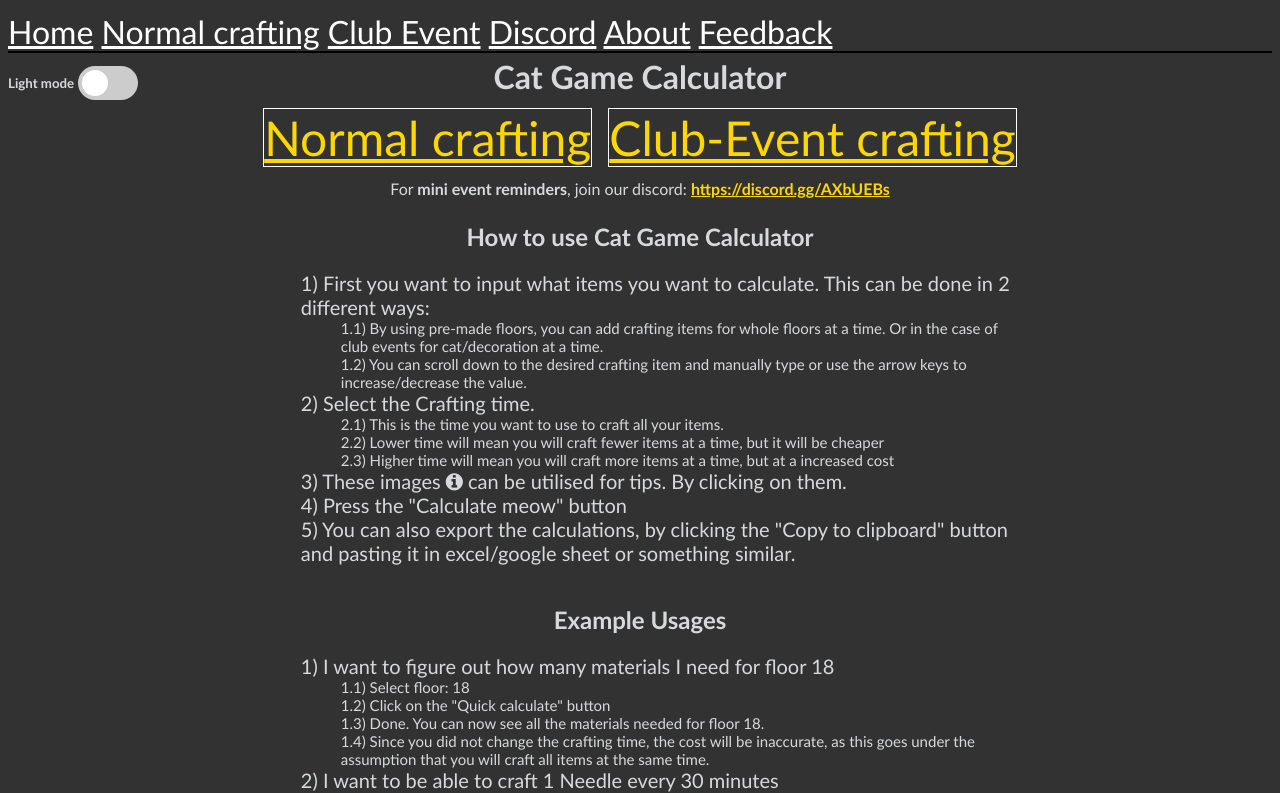
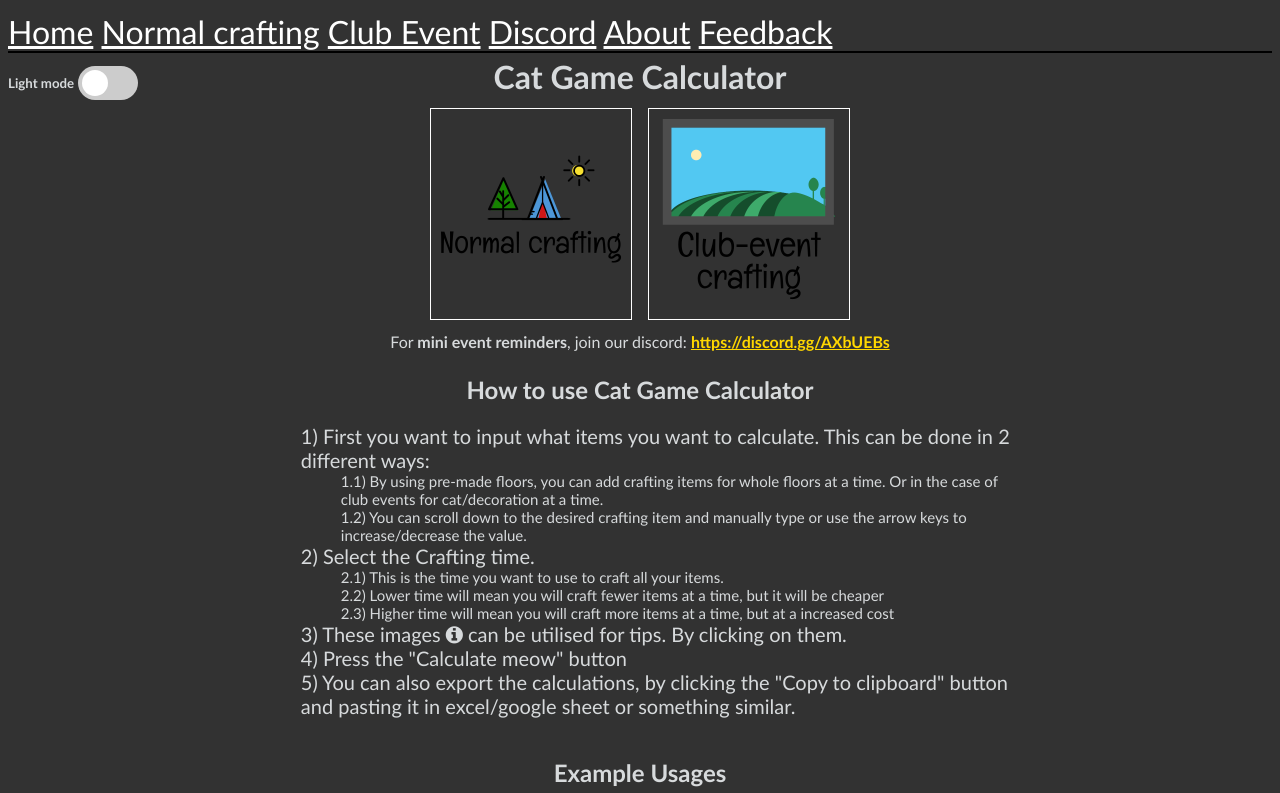
Before and after one commit to jorsae/CatGameCalculator, a website built with webpack: page src/html/index.html in a window 1280 px wide. Shown: the top 793 px of the page. Built offline with nearby package versions, Linux system fonts and the light colour scheme; files whose address does not match are found by name.

Commit message:
Added logo for normal crafting and club-event crafting

```diff
--- a/src/css/main.css
+++ b/src/css/main.css
@@ -115,6 +115,10 @@
     display: flex;
     flex-direction: row;
     justify-content: center;
+}
+
+.calculator-selection-logo{
+    width: 100%;
 }
 
 .calculator-option{
--- a/src/html/index.html
+++ b/src/html/index.html
@@ -76,8 +76,8 @@
 
         <h1 class="text-center">Cat Game Calculator</h1>
         <div class="calculator-selection">
-            <a href="normal.html" class="calculator-option">Normal crafting</a>
-            <a href="event.html" class="calculator-option">Club-Event crafting</a>
+            <a href="normal.html" class="calculator-option"><img src="images/normal-crafting_logo.png" class="calculator-selection-logo" alt="Normal crafting"></a>
+            <a href="event.html" class="calculator-option"><img src="images/club-event-crafting_logo.png" class="calculator-selection-logo" alt="Club-Event crafting"></a>
         </div>
 
         <p class="text-center">For <strong>mini event reminders</strong>, join our discord:
```
Also changed, not shown: src/images/club-event-crafting_logo.png (added), src/images/normal-crafting_logo.png (added).
